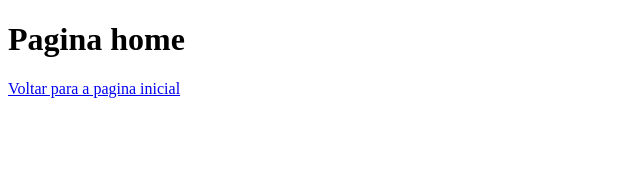
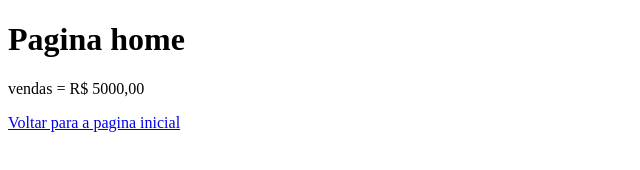
Before and after one commit to samuel1245678/aulaGITHUB, a plain HTML site: page index.html in a window 1280 px wide. Shown: the whole page, without its empty margins (0-640 px from the left). Drawn offline with Linux system fonts and the light colour scheme.

Commit message:
Acrescentado valor das vendas

```diff
--- a/index.html
+++ b/index.html
@@ -7,6 +7,7 @@
 </head>
 <body>
     <h1>Pagina home</h1>
+    <p>vendas = R$ 5000,00</p>
     <a href="Vendas.html">Voltar para a pagina inicial</a>
 </body>
 </html>
```
